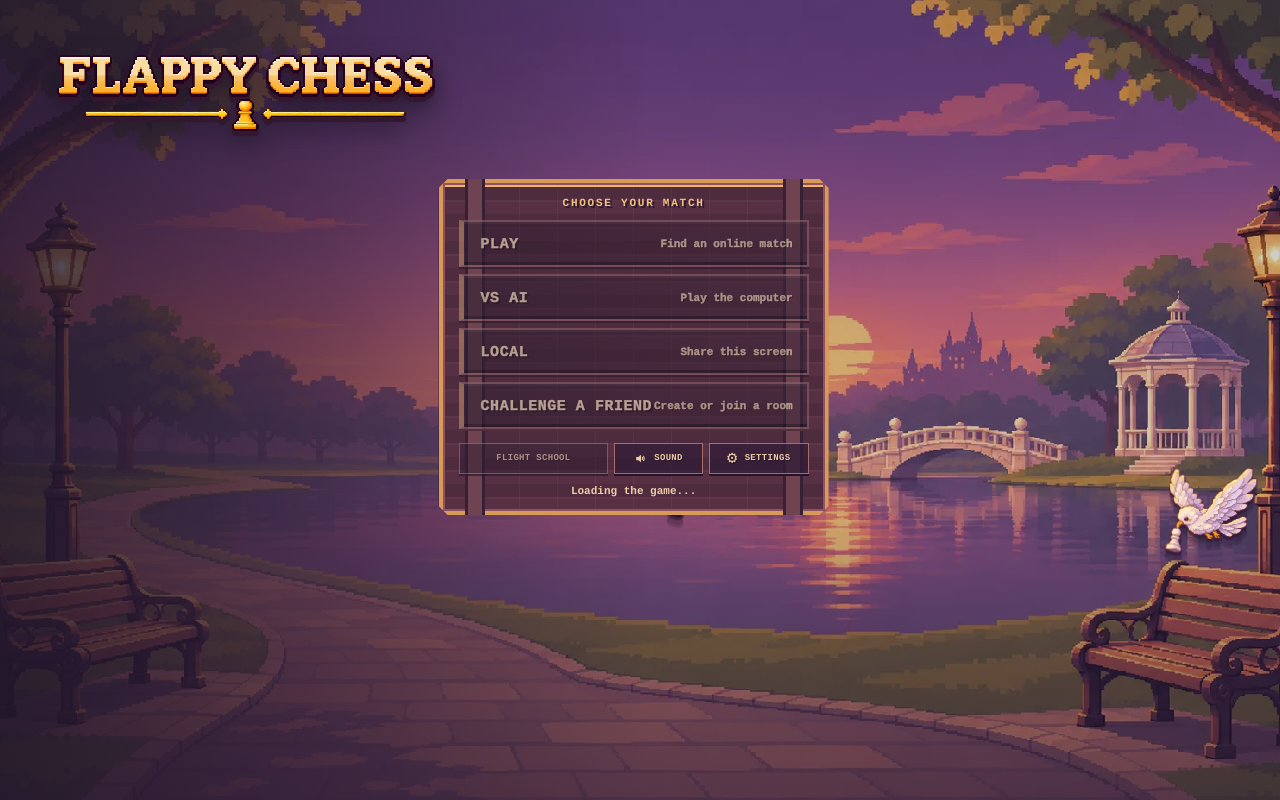
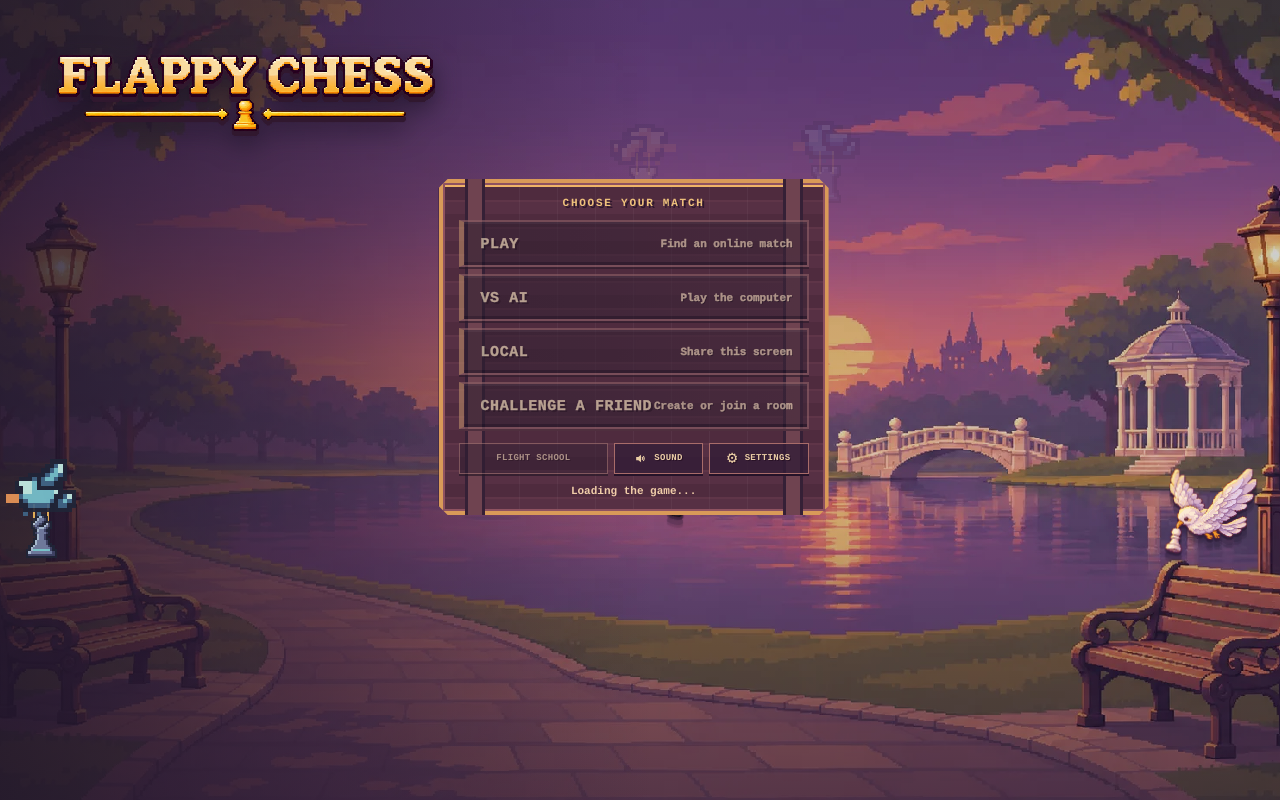
Before and after one commit to llee05/flappy-chess, a web app: page /src/main/webapp/index.html in a window 1280 px wide. Run offline with its HTML, style and script files only (its server is not run), Linux system fonts and the light colour scheme; data that the repository does not hold is empty.

Commit message:
Animate gameplay birds across the lobby

```diff
--- a/web/src/main/webapp/index.html
+++ b/web/src/main/webapp/index.html
@@ -89,6 +89,7 @@
     </footer>
   </div>
   <main id="welcome">
+    <canvas id="menu-flights" aria-hidden="true"></canvas>
     <article class="lobby-page">
       <section class="lobby-hero" aria-labelledby="lobby-title">
         <div class="title-lockup">
@@ -275,6 +276,7 @@
   <script src="./peer-config.js"></script>
   <script src="./network.js"></script>
   <script src="./mobile.js"></script>
+  <script src="./menu-flights.js"></script>
   <script src="./game.js" onload="main()"></script>
 </body>
 </html>
--- /dev/null
+++ b/web/src/main/webapp/menu-flights.js
@@ -0,0 +1,284 @@
+(() => {
+  'use strict';
+
+  const canvas = document.getElementById('menu-flights');
+  const welcome = document.getElementById('welcome');
+  if (!canvas || !welcome) return;
+
+  const context = canvas.getContext('2d', { alpha: true });
+  const reducedMotion = window.matchMedia('(prefers-reduced-motion: reduce)');
+  const outline = '#202538';
+  const palettes = {
+    whitePiece: ['#b99c79', '#f1dfb3', '#fff3d1', '#e6aa5d'],
+    blackPiece: ['#414568', '#737fa4', '#b0c4db', '#7ed0d6'],
+    whiteBird: ['#b77345', '#efb95b', '#ffe5a1', '#d99045'],
+    blackBird: ['#416788', '#78c4d0', '#c6f0e7', '#579eae']
+  };
+
+  // Fallbacks for the gameplay PixelSprites silhouettes, in KING..PAWN order.
+  // Once game.js is cached below, its compiled masks replace these values so
+  // sprite redesigns (including the Queen) reach the menu automatically.
+  const pieces = [
+    '......xx....../.....xxxx...../......xx....../....xxxxxx..../...xxxxxxxx.../....xxxxxx..../.....xxxx...../.....xxxx...../.....xxxx...../.....xxxx...../....xxxxxx..../....xxxxxx..../...xxxxxxxx.../...xxxxxxxx.../..xxxxxxxxxx../..xxxxxxxxxx../.xxxxxxxxxxxx./.xxxxxxxxxxxx.',
+    '..xx..xx..xx../..xx..xx..xx../..xxxxxxxxxx../...xxxxxxxx.../....xxxxxx..../....xxxxxx..../.....xxxx...../.....xxxx...../.....xxxx...../....xxxxxx..../....xxxxxx..../...xxxxxxxx.../...xxxxxxxx.../..xxxxxxxxxx../..xxxxxxxxxx../.xxxxxxxxxxxx./.xxxxxxxxxxxx./.xxxxxxxxxxxx.',
+    '............../............../.xxx.xxxx.xxx./.xxx.xxxx.xxx./.xxxxxxxxxxxx./..xxxxxxxxxx../...xxxxxxxx.../...xxxxxxxx.../...xxxxxxxx.../...xxxxxxxx.../...xxxxxxxx.../...xxxxxxxx.../...xxxxxxxx.../...xxxxxxxx.../..xxxxxxxxxx../..xxxxxxxxxx../.xxxxxxxxxxxx./.xxxxxxxxxxxx.',
+    '......xx....../.....xxxx...../....xxxx....../...xxxx..xx.../...xxx..xxx.../....xxxxxx..../.....xxxx...../....xxxxxx..../.....xxxx...../.....xxxx...../.....xxxx...../....xxxxxx..../....xxxxxx..../...xxxxxxxx.../..xxxxxxxxxx../..xxxxxxxxxx../.xxxxxxxxxxxx./.xxxxxxxxxxxx.',
+    '.....xx..xx.../.....xxxxxx.../....xxxxxxxx../...xxxxxxxxx../..xxxxxxxxxx../.xxxxxxxxxxx../.xxxx..xxxxx../..xx...xxxxx../......xxxxxx../.....xxxxxx.../....xxxxxxx.../...xxxxxxxx.../...xxxxxxxx.../..xxxxxxxxxx../..xxxxxxxxxx../..xxxxxxxxxx../.xxxxxxxxxxxx./.xxxxxxxxxxxx.',
+    '............../............../............../............../.....xxxx...../....xxxxxx..../....xxxxxx..../....xxxxxx..../.....xxxx...../....xxxxxx..../.....xxxx...../.....xxxx...../....xxxxxx..../....xxxxxx..../...xxxxxxxx.../..xxxxxxxxxx../.xxxxxxxxxxxx./.xxxxxxxxxxxx.'
+  ];
+  const wings = [
+    'xx.../xxx../xxxx./.xxxx/..xxx',
+    'xxxxx/xxxxx/.xxx.',
+    '..xxx/.xxxx/xxxx./xxx../xx...'
+  ];
+  const body = '...xxx.../.xxxxxxx./xxxxxxxxx/xxxxxxxxx/xxxxxxxxx/.xxxxxxx./..xxxxx..';
+  const tail = 'xx./xxx/.xx';
+  const pieceChoices = [0, 1, 2, 3, 4, 5];
+  const tracks = [0.18, 0.36, 0.62, 0.81];
+  const mobileTracks = [0.69, 0.8, 0.9];
+  const birds = [];
+  const sprites = { birds: [[], []], pieces: [[], []] };
+  let width = 0;
+  let height = 0;
+  let ratio = 1;
+  let animationFrame = 0;
+  let lastTime = 0;
+
+  function rows(pattern) { return pattern.split('/'); }
+
+  function filled(patternRows, x, y) {
+    return y >= 0 && y < patternRows.length && x >= 0 && x < patternRows[y].length
+      && patternRows[y][x] === 'x';
+  }
+
+  function fillMask(spriteContext, pattern, x, y, palette) {
+    const patternRows = rows(pattern);
+    spriteContext.fillStyle = outline;
+    for (let row = 0; row < patternRows.length; row++) {
+      for (let col = 0; col < patternRows[row].length; col++) {
+        if (filled(patternRows, col, row)) spriteContext.fillRect(x + col - 1, y + row - 1, 3, 3);
+      }
+    }
+    for (let row = 0; row < patternRows.length; row++) {
+      for (let col = 0; col < patternRows[row].length; col++) {
+        if (!filled(patternRows, col, row)) continue;
+        const shade = !filled(patternRows, col + 1, row) || !filled(patternRows, col, row + 1)
+          ? palette[0]
+          : !filled(patternRows, col - 1, row) || !filled(patternRows, col, row - 1)
+            ? palette[2]
+            : palette[1];
+        spriteContext.fillStyle = shade;
+        spriteContext.fillRect(x + col, y + row, 1, 1);
+      }
+    }
+  }
+
+  function makePiece(side, piece) {
+    const sprite = document.createElement('canvas');
+    sprite.width = 16;
+    sprite.height = 20;
+    const spriteContext = sprite.getContext('2d');
+    const palette = palettes[side === 0 ? 'whitePiece' : 'blackPiece'];
+    fillMask(spriteContext, pieces[piece], 1, 1, palette);
+    spriteContext.fillStyle = palette[3];
+    spriteContext.fillRect(4, 16, 8, 1);
+    if (piece === 0 || piece === 1) spriteContext.fillRect(7, 5, 1, 1);
+    if (piece === 4) {
+      spriteContext.fillStyle = outline;
+      spriteContext.fillRect(5, 4, 1, 1);
+    }
+    return sprite;
+  }
+
+  function makeBird(side, frame) {
+    const sheet = document.createElement('canvas');
+    sheet.width = 18;
+    sheet.height = 18;
+    const spriteContext = sheet.getContext('2d');
+    const palette = palettes[side === 0 ? 'whiteBird' : 'blackBird'];
+    fillMask(spriteContext, body, 4, 5, palette);
+    fillMask(spriteContext, tail, 1, 9, palette);
+    fillMask(spriteContext, wings[frame], 3, frame === 0 ? 2 : frame === 1 ? 7 : 8, palette);
+    spriteContext.fillStyle = palette[2];
+    spriteContext.fillRect(10, 6, 3, 3);
+    spriteContext.fillStyle = outline;
+    spriteContext.fillRect(12, 7, 1, 2);
+    spriteContext.fillStyle = '#e99658';
+    spriteContext.fillRect(13, 9, 3, 2);
+    spriteContext.fillStyle = palette[0];
+    spriteContext.fillRect(8, 13, 1, 1);
+    spriteContext.fillRect(11, 13, 1, 1);
+
+    const sprite = document.createElement('canvas');
+    sprite.width = 16;
+    sprite.height = 16;
+    sprite.getContext('2d').drawImage(sheet, 0, 0, 16, 16, 0, 0, 16, 16);
+    return sprite;
+  }
+
+  function buildSprites() {
+    for (let side = 0; side < 2; side++) {
+      for (let frame = 0; frame < 3; frame++) sprites.birds[side][frame] = makeBird(side, frame);
+      for (let piece = 0; piece < pieces.length; piece++) sprites.pieces[side][piece] = makePiece(side, piece);
+    }
+  }
+
+  function refreshPiecesFromGame() {
+    fetch('./game.js', { cache: 'force-cache' })
+      .then(response => response.ok ? response.text() : Promise.reject(new Error('game.js unavailable')))
+      .then(source => {
+        const compiledPieces = Array.from(
+          source.matchAll(/(["'])([.x]{14}(?:\/[.x]{14}){17})\1/g),
+          match => match[2]
+        );
+        if (compiledPieces.length !== pieces.length) return;
+        pieces.splice(0, pieces.length, ...compiledPieces);
+        for (let side = 0; side < 2; side++) {
+          for (let piece = 0; piece < pieces.length; piece++) {
+            sprites.pieces[side][piece] = makePiece(side, piece);
+          }
+        }
+        draw(performance.now());
+      })
+      .catch(() => {});
+  }
+
+  function layout() {
+    width = window.innerWidth;
+    height = window.innerHeight;
+    ratio = Math.min(window.devicePixelRatio || 1, 2);
+    canvas.width = Math.round(width * ratio);
+    canvas.height = Math.round(height * ratio);
+    context.setTransform(ratio, 0, 0, ratio, 0, 0);
+    context.imageSmoothingEnabled = false;
+    resetBirds();
+  }
+
+  function resetBird(bird, index, initial) {
+    const mobile = width <= 720 && height > width;
+    const availableTracks = mobile ? mobileTracks : tracks;
+    bird.direction = index % 2 === 0 ? 1 : -1;
+    bird.side = index % 2;
+    bird.piece = pieceChoices[(index * 2 + Math.floor(Math.random() * 3)) % pieceChoices.length];
+    bird.scale = mobile ? 0.72 + Math.random() * 0.13 : 0.78 + Math.random() * 0.3;
+    bird.speed = (mobile ? 34 : 45) + Math.random() * (mobile ? 18 : 38);
+    bird.y = height * availableTracks[(index + Math.floor(Math.random() * 2)) % availableTracks.length];
+    bird.bob = Math.random() * Math.PI * 2;
+    const margin = 110 * bird.scale;
+    bird.x = initial
+      ? width * (0.08 + index * (0.84 / Math.max(1, birds.length - 1)))
+      : bird.direction > 0 ? -margin : width + margin;
+  }
+
+  function resetBirds() {
+    birds.length = 0;
+    const count = reducedMotion.matches ? 2 : width <= 720 ? 2 : 4;
+    for (let index = 0; index < count; index++) birds.push({});
+    for (let index = 0; index < count; index++) resetBird(birds[index], index, true);
+    if (reducedMotion.matches) {
+      birds[0].x = width * 0.13;
+      birds[0].y = height * 0.74;
+      birds[1].x = width * 0.86;
+      birds[1].y = height * 0.87;
+    }
+  }
+
+  function overlapsReadableContent(bird, size) {
+    const title = welcome.querySelector('.title-logo');
+    const menu = welcome.querySelector('.lobby-menu-card');
+    const left = bird.x - size * 0.65;
+    const right = bird.x + size * 0.65;
+    const top = bird.y - size * 0.65;
+    const bottom = bird.y + size * 0.95;
+    return [title, menu].some(element => {
+      const rect = element.getBoundingClientRect();
+      return right > rect.left - 18 && left < rect.right + 18
+        && bottom > rect.top - 14 && top < rect.bottom + 14;
+    });
+  }
+
+  function drawBird(bird, time) {
+    const size = Math.round(72 * bird.scale);
+    const pieceWidth = Math.round(size * 0.5);
+    const pieceHeight = Math.round(size * 0.625);
+    const bob = reducedMotion.matches ? 0 : Math.sin(time * 0.0034 + bird.bob) * 7 * bird.scale;
+    const x = Math.round(bird.x);
+    const y = Math.round(bird.y + bob);
+    const frame = reducedMotion.matches ? 1 : Math.floor(time / 130 + bird.bob) % 3;
+    const pieceX = Math.round(x - pieceWidth / 2);
+    const pieceY = Math.round(y + size * 0.34);
+
+    context.save();
+    context.globalAlpha = overlapsReadableContent(bird, size) ? 0.1 : 0.92;
+    context.fillStyle = '#efb95b';
+    context.fillRect(Math.round(x - 8 * bird.scale), Math.round(y + size * 0.2), Math.max(1, Math.round(2 * bird.scale)), Math.round(size * 0.34));
+    context.fillRect(Math.round(x + 6 * bird.scale), Math.round(y + size * 0.2), Math.max(1, Math.round(2 * bird.scale)), Math.round(size * 0.34));
+    context.drawImage(sprites.pieces[bird.side][bird.piece], pieceX, pieceY, pieceWidth, pieceHeight);
+    context.translate(x, y);
+    context.scale(bird.direction, 1);
+    context.drawImage(sprites.birds[bird.side][frame], -size / 2, -size / 2, size, size);
+    context.restore();
+  }
+
+  function draw(time) {
+    context.clearRect(0, 0, width, height);
+    for (const bird of birds) drawBird(bird, time);
+  }
+
+  function animate(time) {
+    if (document.hidden || welcome.hidden || reducedMotion.matches) {
+      animationFrame = 0;
+      return;
+    }
+    const delta = lastTime ? Math.min((time - lastTime) / 1000, 0.05) : 0;
+    lastTime = time;
+    for (let index = 0; index < birds.length; index++) {
+      const bird = birds[index];
+      bird.x += bird.speed * bird.direction * delta;
+      const margin = 100 * bird.scale;
+      if ((bird.direction > 0 && bird.x > width + margin) || (bird.direction < 0 && bird.x < -margin)) {
+        resetBird(bird, index, false);
+      }
+    }
+    draw(time);
+    animationFrame = requestAnimationFrame(animate);
+  }
+
+  function start() {
+    if (animationFrame || document.hidden || welcome.hidden || reducedMotion.matches) return;
+    lastTime = 0;
+    animationFrame = requestAnimationFrame(animate);
+  }
+
+  function motionChanged() {
+    if (animationFrame) cancelAnimationFrame(animationFrame);
+    animationFrame = 0;
+    resetBirds();
+    draw(0);
+    start();
+  }
+
+  buildSprites();
+  refreshPiecesFromGame();
+  layout();
+  draw(0);
+  start();
+  window.addEventListener('resize', layout);
+  document.addEventListener('visibilitychange', () => {
+    if (document.hidden) {
+      if (animationFrame) cancelAnimationFrame(animationFrame);
+      animationFrame = 0;
+    } else {
+      start();
+    }
+  });
+  new MutationObserver(() => {
+    if (welcome.hidden) {
+      if (animationFrame) cancelAnimationFrame(animationFrame);
+      animationFrame = 0;
+    } else {
+      start();
+    }
+  }).observe(welcome, { attributes: true, attributeFilter: ['hidden'] });
+  reducedMotion.addEventListener('change', motionChanged);
+})();
--- a/web/src/main/webapp/style.css
+++ b/web/src/main/webapp/style.css
@@ -652,6 +652,15 @@ body[data-room-state="searching"] .lobby-details { display: none; }
     linear-gradient(0deg, #24172d78 0, transparent 38%, #24172d20 100%);
 }
 #welcome > * { z-index: 1; }
+#menu-flights {
+  position: fixed;
+  z-index: 1;
+  inset: 0;
+  width: 100%;
+  height: 100%;
+  pointer-events: none;
+  image-rendering: pixelated;
+}
 #welcome .lobby-page {
   position: relative;
   z-index: 3;
```
